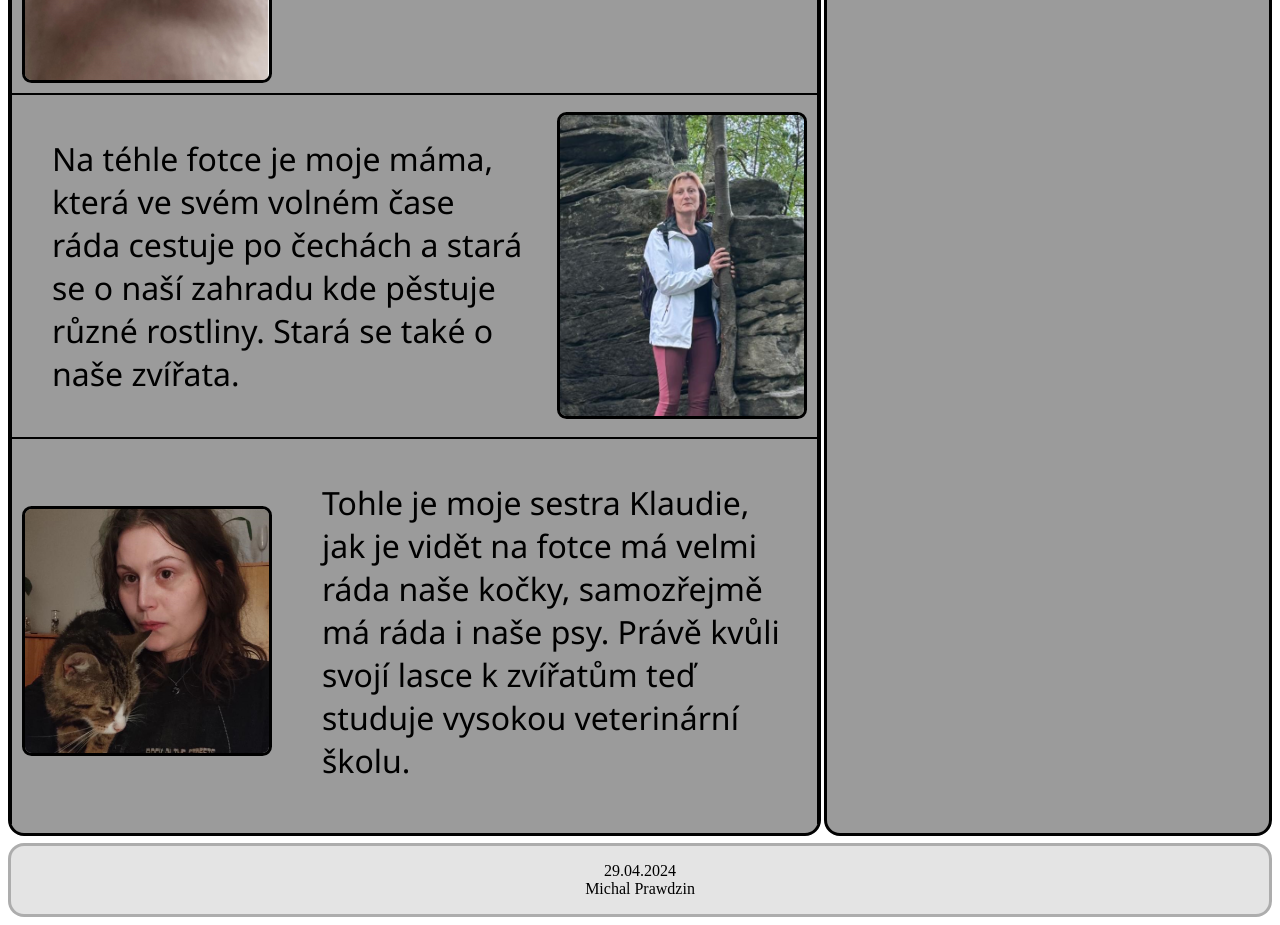
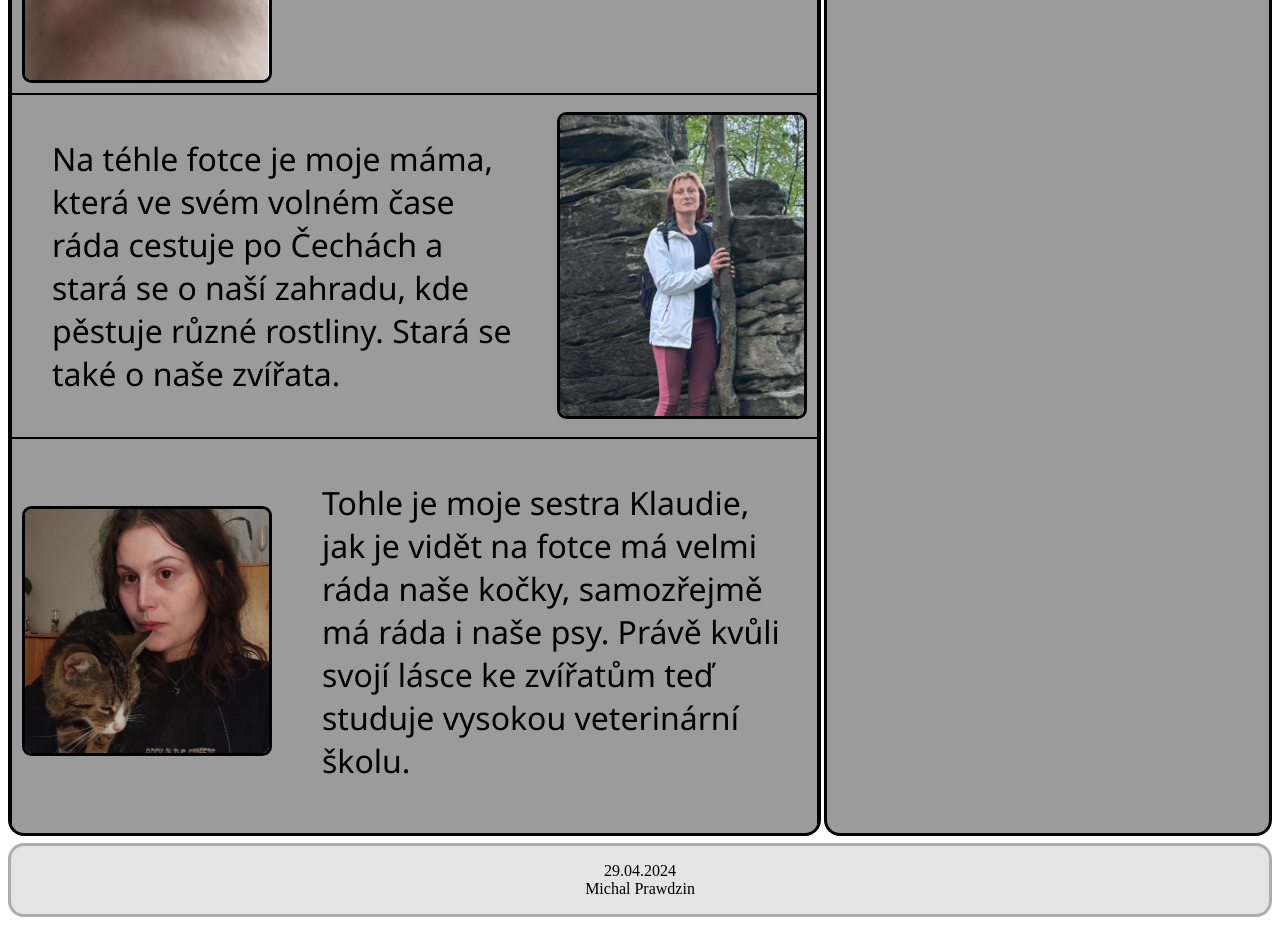
Before and after one commit to pravackyn/pravackyn.github.io, a plain HTML site: page index.html in a window 1280 px wide. Shown: the part 960-1885 px from the top of the page. Drawn offline with Linux system fonts and the light colour scheme.

Commit message:
Add files via upload

```diff
--- a/index.html
+++ b/index.html
@@ -21,8 +21,8 @@
             <div class="vlevo" style="flex-direction: column;">
                 <div class="odstavec1"><p style="padding: 10px; padding-left: 30px; font-size: x-large;">Ahojjj, jmenuju se Michal Prawdzin. Své příjmení mám po svém otci, který se narodil v Polsku a přestěhoval se do Česka. Narodil jsem se 22. června 2007 a tedy mi tenhle rok bude 17 let. Bydlím ve vesnici poblíž Mladé Boleslavi. Mám dvě sestry, Julii a Klaudii. Julie po maturitě dál nestudovala a ted bydlí se svým přítelem a pracuje v Hornbachu. Kladie na druhé straně teď studuje veterinární vysokou školu v Brně. Julii tenhle rok bude 25 a Klaudii bude 22. Mojí matce tenhle rok bude 48 a mému otcovi 47. </p></div>
                 <div class="radek1"><div class="obrazek"><img src="ja.png" style="margin: 10px;"></div><div class="odstavec1"><p class="p1">Tohle jsem jaaaaaaaaa!!!</p></div></div>
-                <div class="radek2"><div class="odstavec1"><p style="padding: 10px; padding-left: 30px; font-size: xx-large;">Na téhle fotce je moje máma, která ve svém volném čase ráda cestuje po čechách a stará se o naší zahradu kde pěstuje různé rostliny. Stará se také o naše zvířata.</p></div><div class="obrazek"><img src="mamka.png" style="margin: 10px;"></div></div>
-                <div class="radek1" style="border-bottom: none;"><div class="obrazek"><img src="klaudie.png" style="margin: 10px;"></div><div class="odstavec1"><p style="padding: 10px; padding-left: 30px; font-size: xx-large;">Tohle je moje sestra Klaudie, jak je vidět na fotce má velmi ráda naše kočky, samozřejmě má ráda i naše psy. Právě kvůli svojí lasce k zvířatům teď studuje vysokou veterinární školu.</p></div></div>
+                <div class="radek2"><div class="odstavec1"><p style="padding: 10px; padding-left: 30px; font-size: xx-large;">Na téhle fotce je moje máma, která ve svém volném čase ráda cestuje po Čechách a stará se o naší zahradu, kde pěstuje různé rostliny. Stará se také o naše zvířata.</p></div><div class="obrazek"><img src="mamka.png" style="margin: 10px;"></div></div>
+                <div class="radek1" style="border-bottom: none;"><div class="obrazek"><img src="klaudie.png" style="margin: 10px;"></div><div class="odstavec1"><p style="padding: 10px; padding-left: 30px; font-size: xx-large;">Tohle je moje sestra Klaudie, jak je vidět na fotce má velmi ráda naše kočky, samozřejmě má ráda i naše psy. Právě kvůli svojí lásce ke zvířatům teď studuje vysokou veterinární školu.</p></div></div>
             </div>
             <div class="vpravo">
                 <div class="kontakty">
```
Also changed, not shown: kamaradi.html (+1 -1 lines), skola.html (+1 -1 lines).
